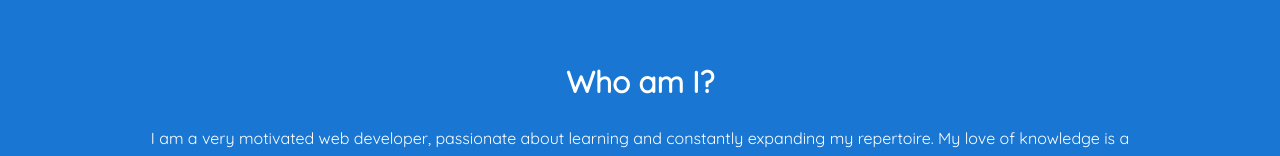
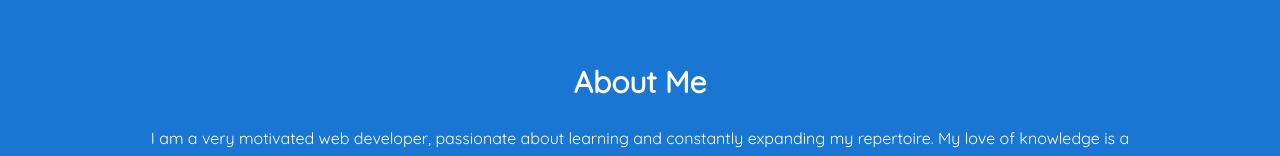
Before and after one commit to connorzg/connorzg.github.io, a plain HTML site: page index.html in a window 1280 px wide. Shown: the part 572-728 px from the top of the page. Drawn offline with nearby package versions, Linux system fonts and the light colour scheme.

Commit message:
changed to About Me

```diff
--- a/index.html
+++ b/index.html
@@ -45,7 +45,7 @@
 
   <!-- Brand Statement -->
   <div class="container-fluid bg-2 text-center">
-    <h2>Who am I?</h2>
+    <h2>About Me</h2>
     <p>I am a very motivated web developer, passionate about learning and constantly expanding my repertoire. My love of knowledge is a driving force for me and a primary reason why developing is so rewarding. I am obsessed with efficiency and have very
       high standards for the work I produce. Nothing is more exciting to me than taking something apart, learning how it's components interact and using these new tools to build something.</p>
   </div>
```
